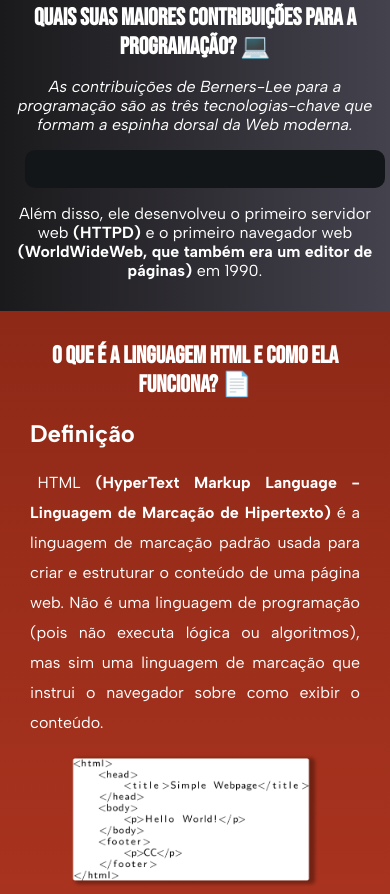
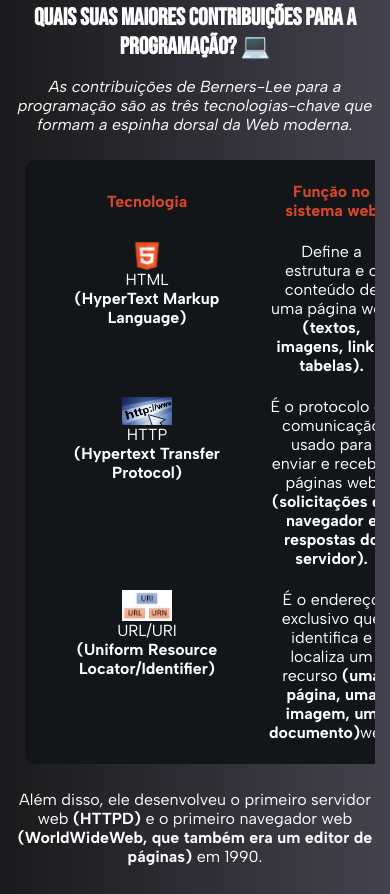
Before and after one commit to Martins-Vini/Timothy_Berners_Lee, a plain HTML site: page src/public/index.html in a window 390 px wide. Shown: the part 2912-3806 px from the top of the page. Drawn offline with Linux system fonts and the light colour scheme; a web font is replaced by a local one.

Commit message:
Tabela feita e seção para mim

```diff
--- a/src/public/index.html
+++ b/src/public/index.html
@@ -76,21 +76,6 @@
                     </p>
                 </div>
             </div>
-            <!--<div id="redes_tim">
-                <div>
-                    <picture>
-                        <abbr title="Instagram de Timothy"><a target="_blank" href="https://www.instagram.com/tim.berners_lee/"><img
-                                    src="./images/icons/instagram.png" alt="instagram"></a></abbr>
-                    </picture>
-                    <picture>
-                        <abbr title="Twitter de Timothy"><a target="_blank" href="https://x.com/timberners_lee"><img
-                                    src="./images/icons/twitter.png" alt="twitter"></a></abbr>
-                    </picture>
-                    <picture>
-                        <abbr title="Linkedin"><a target="_blank" href="https://in.linkedin.com/in/tim-berners-lee-3b9777308"><img
-                                    src="./images/icons/linkedin.png" alt="linkedin"></a></abbr>
-                    </picture>
-                </div>-->
             </div>
         </aside>
 
@@ -137,54 +122,59 @@
                     dorsal da Web moderna.</p>
             </em>
 
+            <div>
                 <table>
                     <thead>
                         <th>
-
+                            Tecnologia
                         </th>
                         <th>
-
+                            Função no sistema web
                         </th>
                         <th>
-
+                            Relevância para a programação
                         </th>
                     </thead>
                     <tbody>
                         <tr>
-                        <td>
-
+                            <td class="tbl1">
+                                <img src="./images/icons/html_icon.png" alt="html">
+                                HTML <strong>(HyperText Markup Language)</strong>
                             </td>
                             <td>
-
+                                   Define a estrutura e o conteúdo de uma página web <strong>(textos, imagens, links, tabelas).</strong>
                             </td>
                             <td>
-
+                                   A linguagem fundamental para a criação de front-end e o padrão para parsing <strong>(interpretação)</strong>conteúdo na web.
                             </td>
                         </tr>
                         <tr>
-                        <td>
-
+                            <td class="tbl1">
+                                <img src="./images/icons/https_icon.png" alt="https">
+                                HTTP <strong>(Hypertext Transfer Protocol)</strong>
                             </td>
                             <td>
-
+                                 É o protocolo de comunicação usado para enviar e receber páginas web <strong>(solicitações do navegador e respostas do servidor).</strong>
                             </td>
                             <td>
-
+                                  A base da comunicação cliente-servidor, definindo o conjunto de regras que todos os navegadores e servidores devem seguir
                             </td>
                         </tr>
                         <tr>
-                        <td>
-
+                            <td class="tbl1">
+                                <img src="./images/icons/url-uri.png" alt="url/uri">
+                                URL/URI <strong>(Uniform Resource Locator/Identifier)</strong>
                             </td>
                             <td>
-
+                                   É o endereço exclusivo que identifica e localiza um recurso <strong>(uma página, uma imagem, um documento)</strong>web.
                             </td>
                             <td>
-
+                                Essencial para a navegação e a forma como os programas <strong>(navegadores)</strong> localizam e solicitam informações específicas de um servidor.
                             </td>
                         </tr>
                     </tbody>
                 </table>
+            </div>
 
             <p>Além disso, ele desenvolveu o primeiro servidor web <strong>(HTTPD)</strong> e o primeiro navegador web
                 <strong>(WorldWideWeb, que também era um editor de páginas)</strong> em 1990.
@@ -471,6 +461,18 @@
                 </p>
             </div>
         </div>
+        <div id="redes_escritor">
+            <h2>Redes do escritor do Blog</h2>
+                <div>
+                    <picture>
+                        <abbr title="Instagram do escritor"><a target="_blank" href="https://www.instagram.com/_.vini_7/"><img
+                                    src="./images/icons/instagram.png" alt="instagram"></a></abbr>
+                    </picture>
+                    <picture>
+                        <abbr title="Linkedin do escritor"><a target="_blank" href="https://www.linkedin.com/in/vin%C3%ADcius-martins-227a0a379/"><img
+                                    src="./images/icons/linkedin.png" alt="linkedin"></a></abbr>
+                    </picture>
+                </div>
     </footer>
     <script type="module" src="./scripts/main.js"></script>
 </body>
--- a/src/public/styles/style.css
+++ b/src/public/styles/style.css
@@ -23,7 +23,7 @@ body {
 
 p,
 footer p,
-footer h1, h2, ul {
+footer h1, h2, ul, table {
     font-family: 'Albert Sans';
 }
 
@@ -109,39 +109,6 @@ main aside#info_tim div div ul {
     text-align: start;
 }
 
-/*main aside#info_tim div#redes_tim {
-    display: flex;
-    flex-direction: row;
-    align-items: center;
-    justify-content: space-evenly;
-    gap: 20px;
-}
-
-main aside#info_tim div#redes_tim div {
-    display: flex;
-    flex-direction: row;
-    align-items: center;
-    justify-content: space-evenly;
-    gap: 20px;
-}
-
-main aside#info_tim div#redes_tim picture img {
-    position: relative;
-    width: 55px;
-    border-radius: 10px;
-    cursor: pointer;
-    top: 0px;
-    left: 0px;
-    transition: 0.3s;
-}
-
-main aside#info_tim div#redes_tim picture img:hover {
-    width: 58px;
-    top: -5px;
-    left: -3px;
-    box-shadow: 5px 5px 18px rgba(255, 255, 255, 0.349);
-}*/
-
 main aside#contribuicoes_tim {
     padding: 15px;
     display: flex;
@@ -173,12 +140,34 @@ main aside#contribuicoes_mundo{
     background-image: linear-gradient(90deg, var(--cor7),var(--cor8));
 }
 
+main aside#contribuicoes_mundo div{
+    width:100%;
+}
+
 main aside#contribuicoes_mundo table{
     margin:10px;
     padding:10px;
     background-color: #131619;
     border-radius: 10px;
     width:100%;
+}
+
+main aside#contribuicoes_mundo table th{
+    padding:10px;
+    color:var(--cor9);
+}
+
+main aside#contribuicoes_mundo table td{
+    padding:10px;
+    width:200px;
+}
+
+main aside#contribuicoes_mundo table td img{
+    width:50px;
+}
+
+main aside#contribuicoes_mundo table td.tbl1{
+    text-align: center;
 }
 
 main aside#html_funcionamento{
@@ -393,6 +382,40 @@ footer div div p {
     width: 75%;
 }
 
+footer div#redes_escritor {
+    padding:15px;
+    display: flex;
+    flex-direction: column;
+    align-items: center;
+    justify-content: space-evenly;
+    gap: 20px;
+}
+
+footer div#redes_escritor div {
+    display: flex;
+    flex-direction: row;
+    align-items: center;
+    justify-content: space-evenly;
+    gap: 20px;
+}
+
+footer div#redes_escritor picture img {
+    position: relative;
+    width: 55px;
+    border-radius: 10px;
+    cursor: pointer;
+    top: 0px;
+    left: 0px;
+    transition: 0.3s;
+}
+
+footer div#redes_escritor picture img:hover {
+    width: 58px;
+    top: -5px;
+    left: -3px;
+    box-shadow: 5px 5px 18px rgba(255, 255, 255, 0.349);
+}
+
 /*Media querys sempre têm que vir no final do arquivo css*/
 
 @media screen and (max-width:850px) {
@@ -436,6 +459,18 @@ footer div div p {
         flex-wrap: wrap;
     }
 
+    main aside#contribuicoes_mundo div{
+        overflow-x: scroll;
+    }
+
+    main aside#contribuicoes_mundo table td.tbl1{
+        display:flex;
+        flex-direction: column;
+        flex-wrap: wrap;
+        align-items: center;
+        justify-content: space-between;
+    }
+
     main aside#html_funcionamento div#como_funciona div{
         width:100%;
     }
```
Also changed, not shown: src/public/images/icons/html_icon.png (added), src/public/images/icons/https_icon.png (added), src/public/images/icons/url-uri.png (added). Lines whose indentation alone changed are shown as unchanged.
